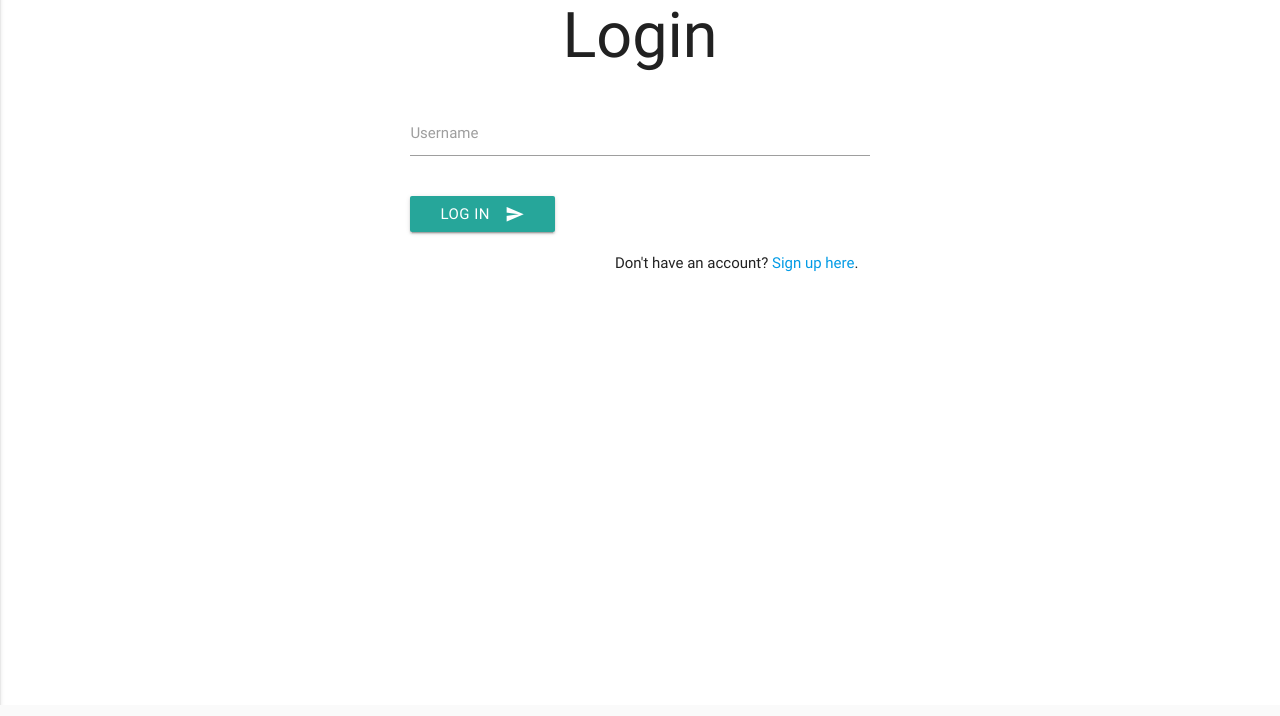
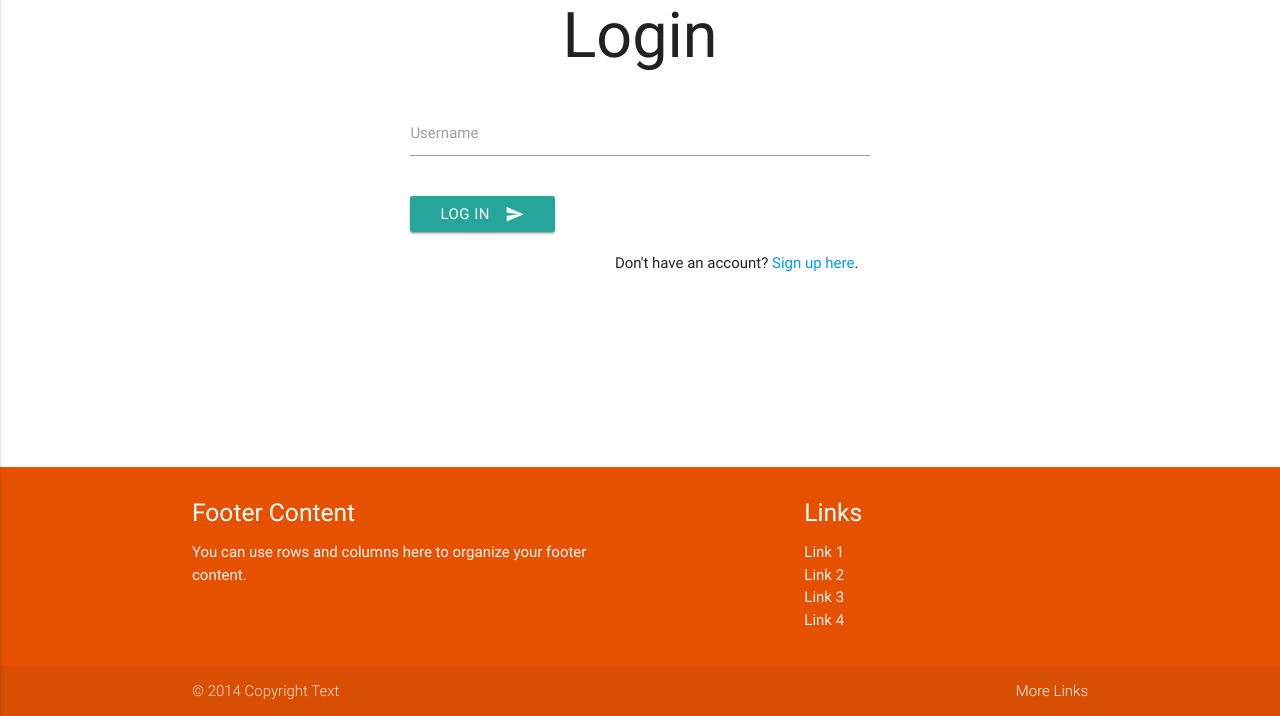
Before and after one commit to Code-Institute-Submissions/vocab_journal, a Flask app: page / in a window 1280 px wide. Shown: the part 95-811 px from the top of the page. Run offline with Flask 2, Linux system fonts and the light colour scheme; some libraries are stand-ins or nearby versions; some web fonts are replaced.

Commit message:
added a footer, still needs to be cleaned! contains no links yet

```diff
--- a/static/css/main.css
+++ b/static/css/main.css
@@ -73,4 +73,7 @@ footer a {
   text-align: right;
   margin-right: 0; }
 
+#main-content {
+  min-height: calc(100% - 333.4px); }
+
 /*# sourceMappingURL=main.css.map */
--- a/static/scss/main.scss
+++ b/static/scss/main.scss
@@ -19,3 +19,7 @@
     text-align: right;
     margin-right: 0;
 }
+
+#main-content {
+    min-height: calc(100% - 333.4px);
+}
--- a/templates/base.html
+++ b/templates/base.html
@@ -58,9 +58,35 @@
     </header>
 
 
-    <div class="container">
+    <div class="container" id="main-content">
         {% block content %} {% endblock %}
     </div>
+
+    <footer class="page-footer orange darken-4">
+        <div class="container">
+            <div class="row">
+                <div class="col l6 s12">
+                    <h5 class="white-text">Footer Content</h5>
+                    <p class="grey-text text-lighten-4">You can use rows and columns here to organize your footer content.</p>
+                </div>
+                <div class="col l4 offset-l2 s12">
+                    <h5 class="white-text">Links</h5>
+                    <ul>
+                        <li><a class="grey-text text-lighten-3" href="#!">Link 1</a></li>
+                        <li><a class="grey-text text-lighten-3" href="#!">Link 2</a></li>
+                        <li><a class="grey-text text-lighten-3" href="#!">Link 3</a></li>
+                        <li><a class="grey-text text-lighten-3" href="#!">Link 4</a></li>
+                    </ul>
+                </div>
+            </div>
+        </div>
+        <div class="footer-copyright">
+            <div class="container">
+                © 2014 Copyright Text
+                <a class="grey-text text-lighten-4 right" href="#!">More Links</a>
+            </div>
+        </div>
+    </footer>
 
     <script src="https://cdnjs.cloudflare.com/ajax/libs/materialize/0.100.2/js/materialize.min.js"></script>
     <script src="{{ url_for('static', filename='js/main.js') }}"></script>
```
Also changed, not shown: 1 other file. Lines whose indentation alone changed are shown as unchanged.
